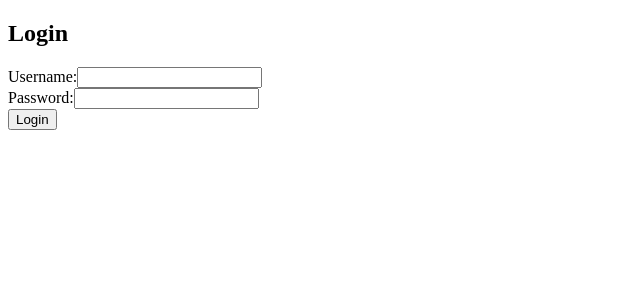
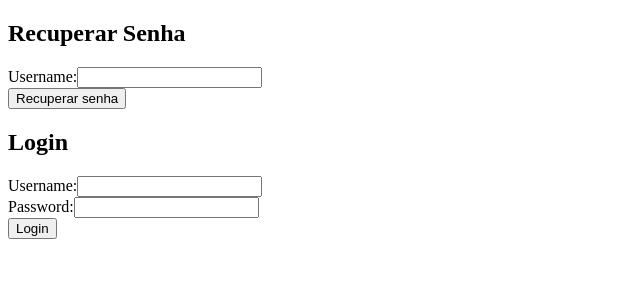
Before and after one commit to lucasito028/DiegoReact, a React (Vite) app: page / in a window 1280 px wide. Shown: the top 300 px of the page, without its empty margins (0-640 px from the left). Built offline with nearby package versions, Linux system fonts and the light colour scheme.

Commit message:
MElhorias

```diff
--- a/src/App.jsx
+++ b/src/App.jsx
@@ -6,13 +6,21 @@ import { sha256 } from 'js-sha256';
 
 export default function App() {
 
-  const [users] = useState(data.users);
+  const [datas, setDatas] = useState([
+    {
+        "username": "itolucas",
+        "email": "tozim@gmail.com",
+        "password": "a1dc0edf33096b81fe74363c83dcb30c2ca269113de53db0bbe5f0664a2e5054",
+        "id": "1"
+    },
+  ]);
+
   const [autenticado, setAutenticado] = useState(false);
   const [session, setSession] = useState('');
 
   const login = (params) => {
-    const user = users.find(user => user.username === params.username &&
-      sha256(user.password) === sha256(params.password));
+    const user = datas.find(user => user.username === params.username &&
+      user.password === sha256(params.password));
 
     if (user) {
       setAutenticado(true);
@@ -29,7 +37,7 @@ export default function App() {
     <div className="App">
       {
         !autenticado ? (
-          <Login onLogin={login}  />
+          <Login datas={datas} setDatas={setDatas} onLogin={login}  />
         ) : (
           <Home session={session} />
         )
--- a/src/Pages/Login.jsx
+++ b/src/Pages/Login.jsx
@@ -1,6 +1,7 @@
 import React, { useState } from 'react';
+import ForgotPassword from './popup/ForgotPassword';
 
-export default function Login({ onLogin }){
+export default function Login({ datas, setDatas, onLogin }){
 
   const [username, setUsername] = useState('');
   const [password, setPassword] = useState('');
@@ -12,6 +13,9 @@ export default function Login({ onLogin }){
 
   return (
     <div>
+      <div>
+        <ForgotPassword datas={datas} setDatas={setDatas} onForgetPassword={onLogin}/>
+      </div>
       <h2>Login</h2>
       <form onSubmit={handleSubmit}>
         <div>
--- a/src/Pages/popup/ForgotPassword.jsx
+++ b/src/Pages/popup/ForgotPassword.jsx
@@ -1,65 +1,66 @@
-import data from './../../assets/Mock.json';
+import { useState } from 'react';
 
-export default function ForgotPassword(){
+export default function ForgotPassword({ datas, setDatas }){
 
-    const [users] = useState(data.users);
-    const [username, setUsername] = useState('');
-    const [id, setId] = useState(0);
-    const [code, setCode] = useState(0);
+    const [user, setUser] = useState(null);
+    const [showPassword, setShowPassword] = useState(false);
 
-    const findUser = (e) => {
+    const handleForgotPassword = (e) => {
         e.preventDefault();
 
-        const user = users.find(user => user.username === params.username);
-        if (user) {
-            setId(user.id)
-            return true;
-            } else {
-            alert('Usuário ou senha incorretos');
-            return null;
-            }
+        const username = e.target.username.value
+
+        const userFind = datas.find(user => user.username === username)
+
+        e.target.username.value = ""
+        setUser(userFind);
+        setShowPassword(true)
     };
 
-    const navigateToHome = (e) => {
-        e.preventDefault();
+    const createNewPassword = (e) => {
+        e.preventDefault()
 
-    };
+        const userWithoutOne = datas.find(userData => userData.username != user.username)
+
+        setDatas([...datas, {
+            user
+        }])
+    }
 
     return (
         <div>
-            {
-                !id != 0 ? (
+            <h2>Recuperar Senha</h2>
+
+            {!showPassword ? (
+                <form onSubmit={handleForgotPassword}>
                     <div>
-                    <h2>Coloca seu codigo</h2>
-                        <form onSubmit={navigateToHome}>
-                            <div>
-                            <label>Codigo:</label>
+                        <label>Username:</label>
+
                         <input
-                                type="number"
-                                value={code}
-                                onChange={(e) => setCode(e.target.value)}
+                            id='username'
+                            name='username'
+                            type="text"
                         />
                     </div>
-                            <button type="submit">Login</button>
+                    <button type="submit">Recuperar senha</button>
                 </form>
-                    </div>
             ) : (
+                <form onSubmit={createNewPassword}>
                     <div>
-                    <h2>Recuperar Email</h2>
-                        <form onSubmit={findUser}>
-                            <div>
-                            <label>Username:</label>
+                        <label>New password:</label>
+
                         <input
+                            id='password'
+                            name='password'
                             type="text"
-                                value={username}
-                                onChange={(e) => setUsername(e.target.value)}
                         />
                     </div>
-                            <button type="submit">Login</button>
+                    <button type="submit">Atualizar senha</button>
+                    {user && <p>{user.password}</p>}
                 </form>
-                </div>
-                )
-            }
+            )}
+
+
         </div>
 
 
--- a/src/assets/Mock.json
+++ b/src/assets/Mock.json
@@ -3,19 +3,19 @@
         {
             "username": "itolucas",
             "email": "tozim@gmail.com",
-            "password": "itoito",
+            "password": "a1dc0edf33096b81fe74363c83dcb30c2ca269113de53db0bbe5f0664a2e5054",
             "id": "1"
         },
         {
             "username": "toshio",
             "email": "tozim@gmail.com",
-            "password": "meupai",
+            "password": "95838470c3a2272709a8964d8c45ef40cc7a86035705475673855de95368237d",
             "id": "2"
         },
         {
             "username": "diego",
             "email": "tozim@gmail.com",
-            "password": "diego",
+            "password": "00e48a815525529ba9d33f8761a167588fe00c47bc82f515cf791c482ed99ecc",
             "id": "3"
         }
     ]
```
Lines whose indentation alone changed are shown as unchanged.
